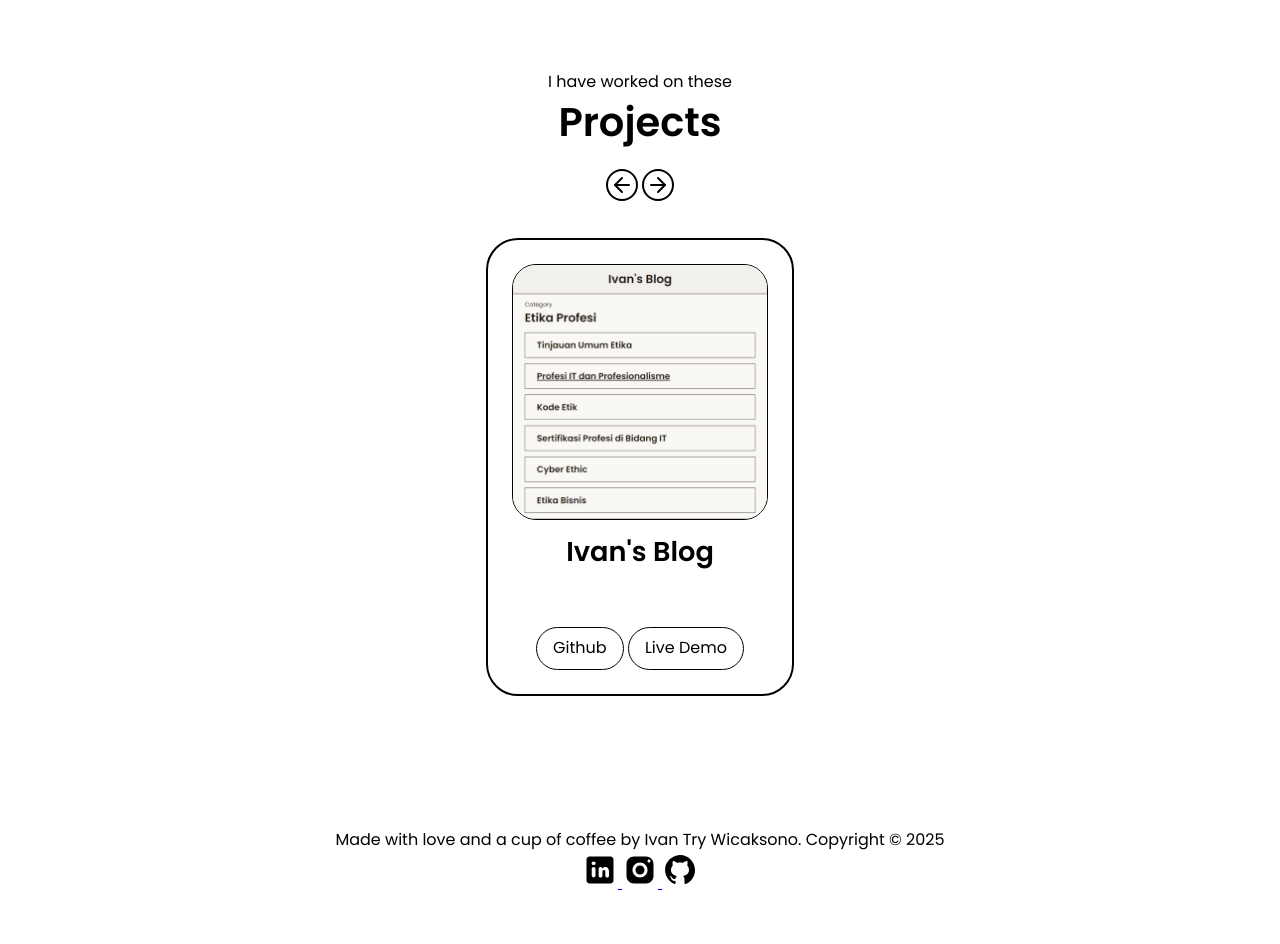
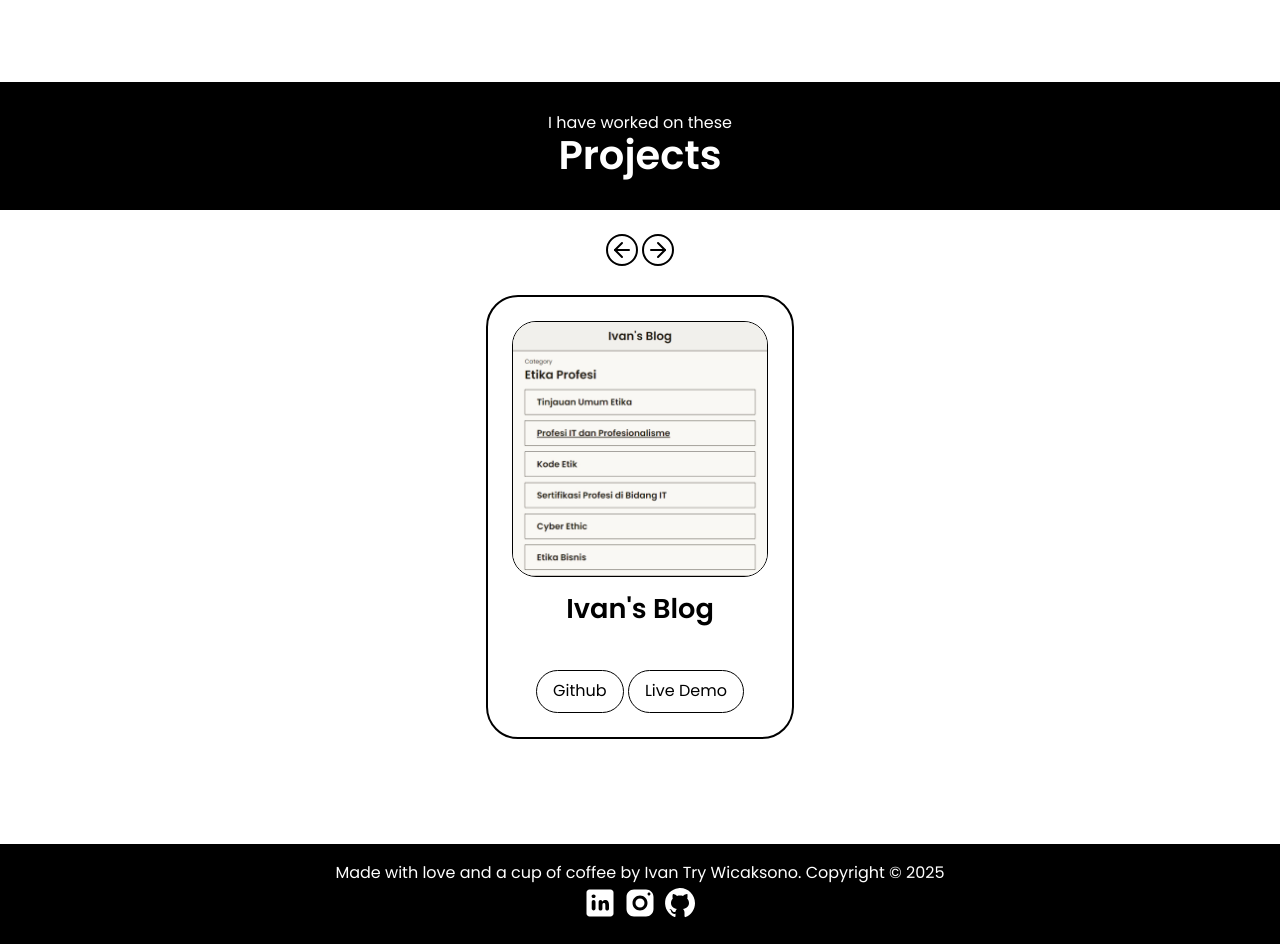
Before and after one commit to ivantrywicaksono/ivantrywicaksono.github.io, a plain HTML site: page index.html in a window 1280 px wide. Shown: the part 940-1884 px from the top of the page. Before the commit the page ends 1851 px from the top, so only its background shows below. Drawn offline with Linux system fonts and the light colour scheme.

Commit message:
change section header background color to black note: bug overflow at projects list

```diff
--- a/index.html
+++ b/index.html
@@ -57,8 +57,10 @@
       </section>
 
       <section class="experience" id="experience">
-        <p>Let's take a look on my</p>
-        <h1>Experience</h1>
+        <div>
+          <p>Let's take a look on my</p>
+          <h1>Experience</h1>
+        </div>
         <div class="card">
           <ul class="exp-lists">
             <li>Kotlin</li>
@@ -81,8 +83,10 @@
       </section>
 
       <section class="projects" id="projects">
-        <p>I have worked on these</p>
-        <h1>Projects</h1>
+        <div>
+          <p>I have worked on these</p>
+          <h1>Projects</h1>
+        </div>
         <div class="slider-container" id="slider-container">
           <button id="left">
             <svg
--- a/style.css
+++ b/style.css
@@ -14,6 +14,13 @@
 body {
   font-family: 'Poppins', sans-serif;
   color: var(--text-color);
+}
+body, main, section {
+  width: 100%;
+}
+
+a {
+  text-decoration: none;
 }
 
 h1 {
@@ -37,15 +44,22 @@ body>header {
   align-items: center;
   justify-content: space-between;
   padding: 1rem 3rem;
+  border-bottom: 1px solid #000;
 }
 
 main {
-  padding: 2rem 3rem;
+  padding: 2rem 0;
 }
 
 footer {
   text-align: center;
   padding: 1rem;
+  background-color: #000;
+  color: #fff;
+}
+
+footer svg {
+  fill: #fff;
 }
 
 .nav-btns {
@@ -67,17 +81,24 @@ footer {
 }
 
 main>section {
-  margin: 0 auto 3rem auto;
-  /* margin-bottom: 3rem; */
-  padding: 1rem;
+  margin-bottom: 2rem;
+  padding: 1rem 0;
   display: flex;
   align-items: center;
   line-height: 1.15;
   gap: 0.5em;
 }
 
+main > section > div:first-child {
+  width: 100%;
+  padding: 2rem;
+  text-align: center;
+  background-color: black;
+  color: white;
+}
+
 .card {
-  margin: 2rem 0;
+  margin: 1.5rem 0;
   padding: 1.5rem;
   border: 2px solid #000;
   border-radius: 2rem;
@@ -177,7 +198,7 @@ main>section {
   }
 
   main>section {
-    max-width: 80vw;
+    /* max-width: 80vw; */
     flex-direction: column;
     text-align: center;
   }
@@ -207,7 +228,7 @@ main>section {
   }
 
   main>section {
-    max-width: max-content;
+    /* max-width: max-content; */
     flex-direction: column;
     text-align: left;
   }
```
